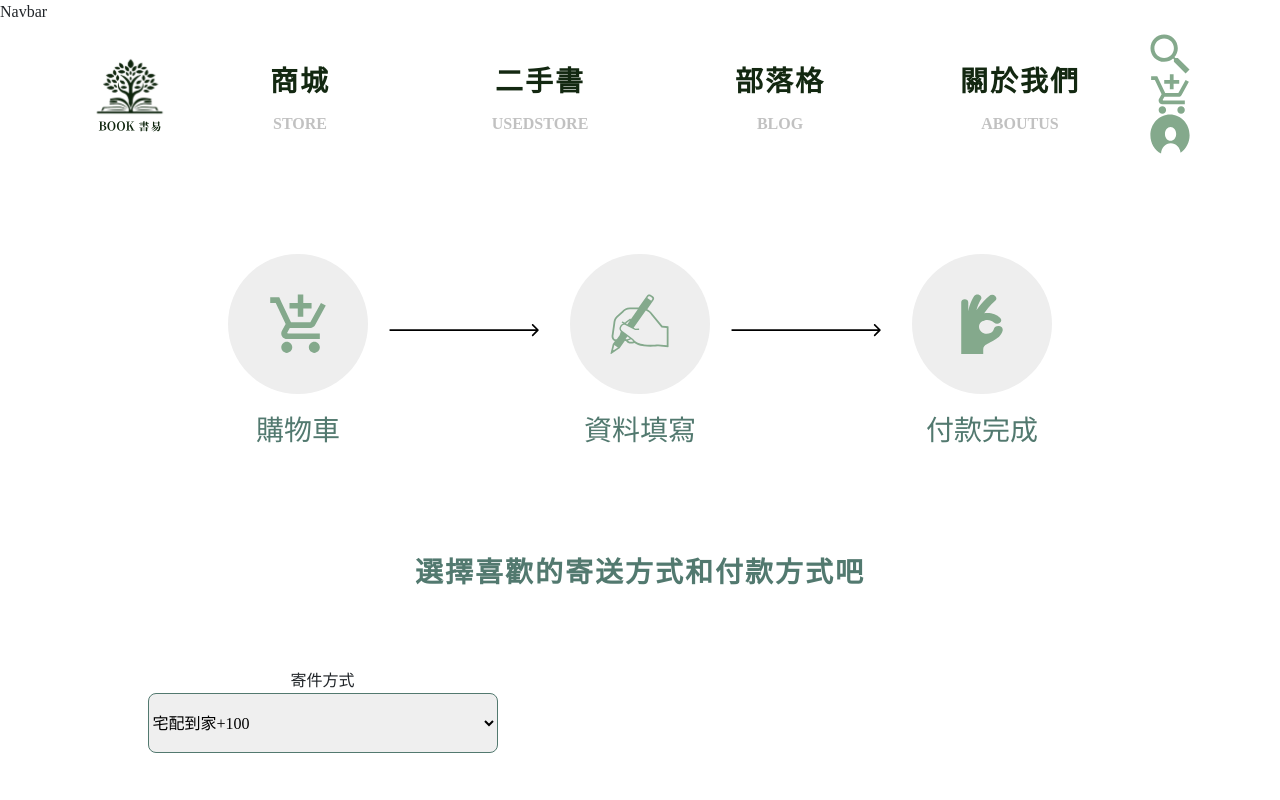
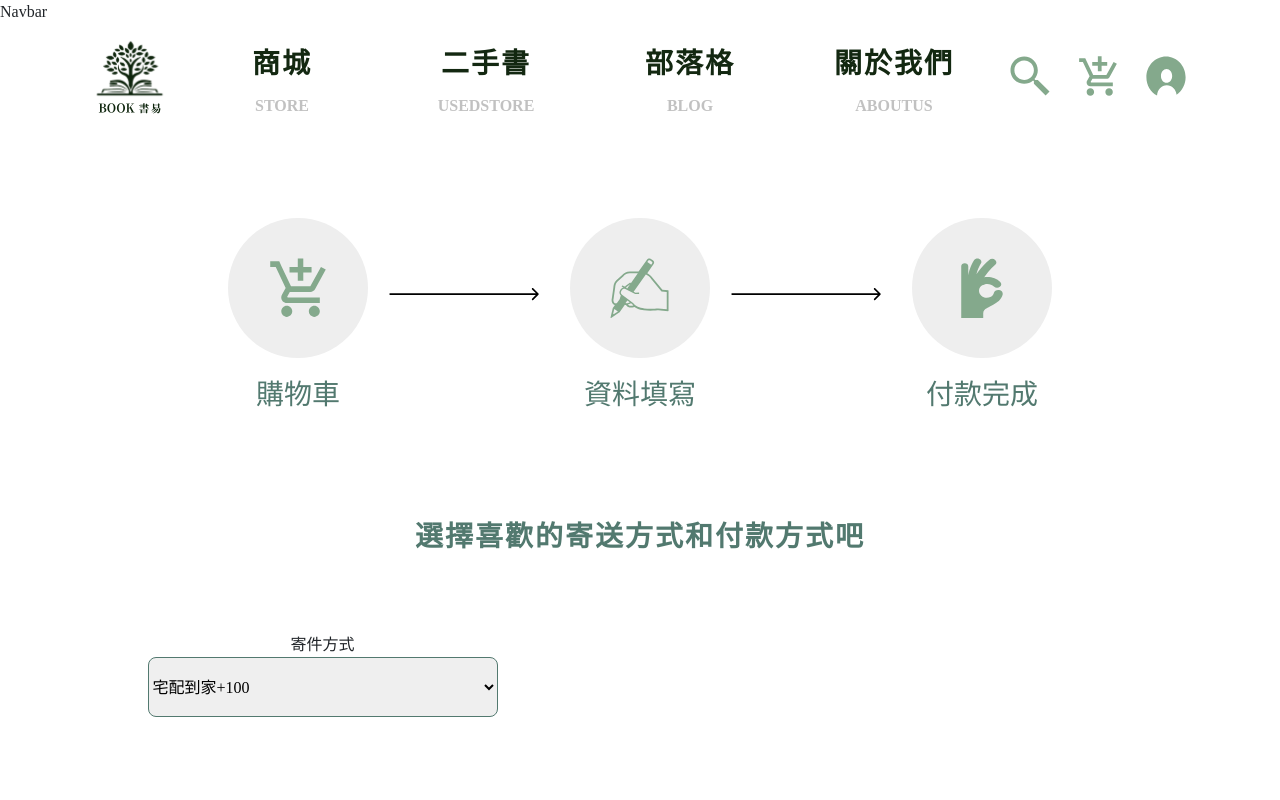
Before and after one commit to Emer0724/MFEE36_5th_Final, a Next.js app: page /order in a window 1280 px wide. Shown: the top 800 px of the page. Built offline with nearby package versions, Linux system fonts and the light colour scheme.

Commit message:
07101600

```diff
--- a/components/common/navbar/NavBar.js
+++ b/components/common/navbar/NavBar.js
@@ -24,7 +24,7 @@ export default function NavBar1() {
                       <p className={styles.linktext} >{v2}</p>
                   </div>
               )})}
-          <div>
+          <div className={styles.Icongroup}>
             {NavIcon.map((v,i)=>{
               return(
                   <Link href="#" className={styles.navlink2} key={i}>
--- a/styles/globals.scss
+++ b/styles/globals.scss
@@ -25,9 +25,6 @@ $border-radius-lg: 15px;
     background-color: #52796F
     }
   .color-bg-3{
-      background-color: #D4E9E2
-      }
-  .color-bg-3{
         background-color: #9A774E
         }
   .color-bg-4{
@@ -48,6 +45,9 @@ $border-radius-lg: 15px;
   .color-bg-9{
     background-color: #b9cac5;
   }
+  .color-bg-10{
+    background-color: #D4E9E2
+    }
 
   .color-tx-1{
     color: #132811
```
